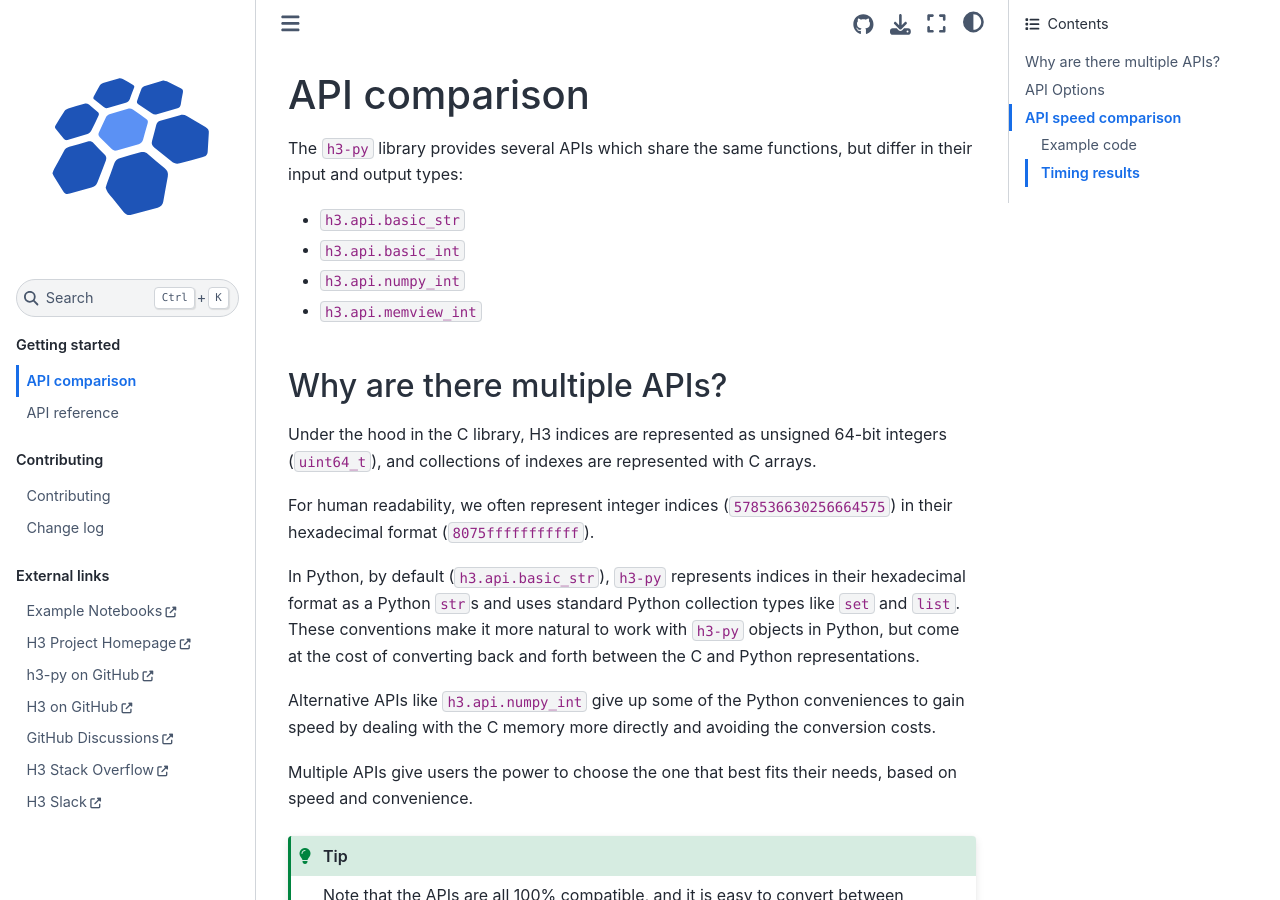
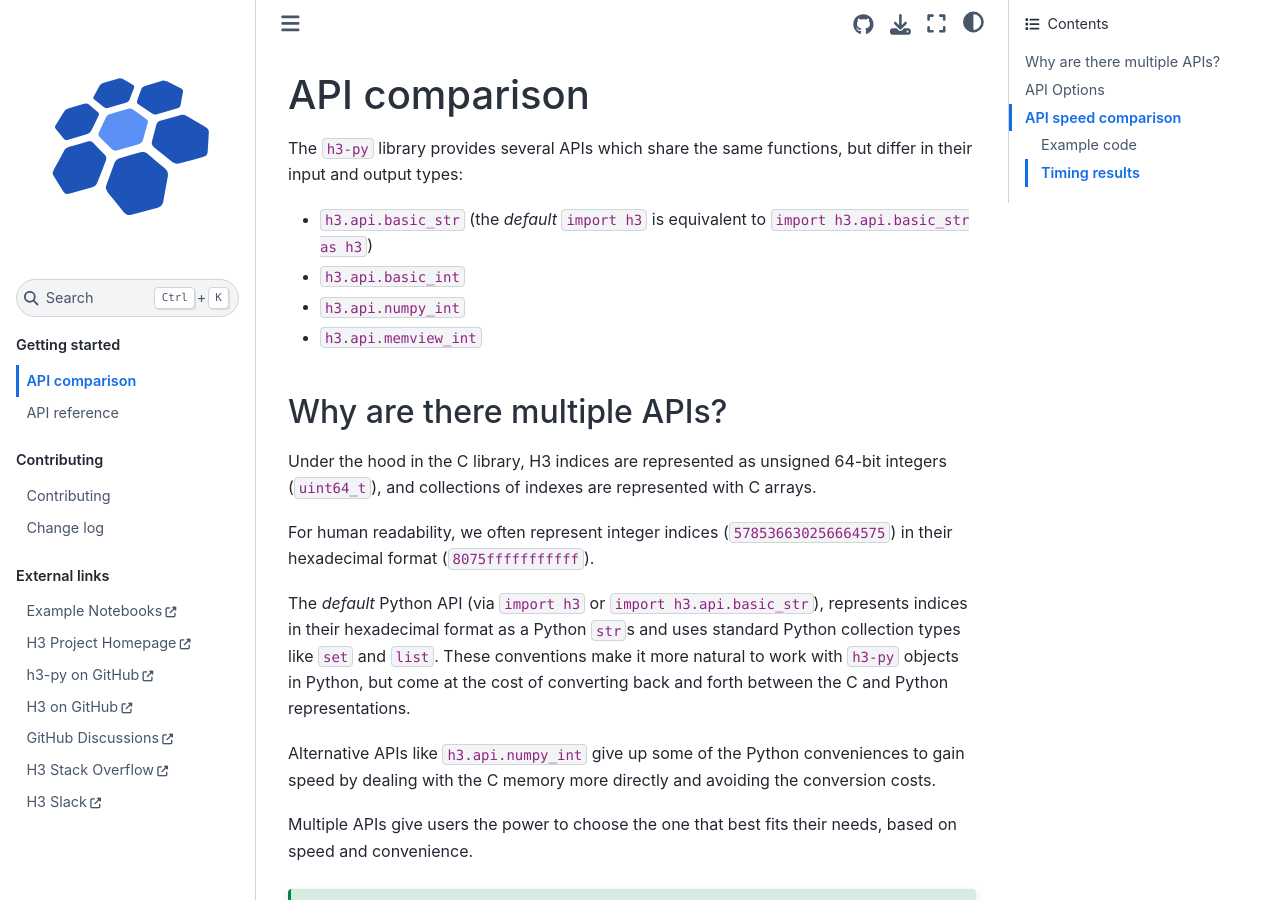
Before and after one commit to uber/h3-py, a Jupyter Book: the page built from docs/api_comparison.md, in a window 1280 px wide and 900 px high. Built offline with Jupyter Book 1.0.4 settings and Sphinx 7.4.7 and the Sphinx Book theme 1.1.4, drawn with Linux system fonts in a browser that asks for light colours.

Commit message:
default api likes its str's

```diff
--- a/docs/api_comparison.md
+++ b/docs/api_comparison.md
@@ -3,7 +3,7 @@
 The `h3-py` library provides several APIs which share the same functions,
 but differ in their input and output types:
 
-- `h3.api.basic_str`
+- `h3.api.basic_str` (the *default* `import h3` is equivalent to `import h3.api.basic_str as h3`)
 - `h3.api.basic_int`
 - `h3.api.numpy_int`
 - `h3.api.memview_int`
@@ -21,7 +21,8 @@ For human readability, we often represent integer
 indices (`578536630256664575`) in their
 hexadecimal format (`8075fffffffffff`).
 
-In Python, by default (`h3.api.basic_str`), `h3-py` represents indices in their hexadecimal
+The *default* Python API (via `import h3` or `import h3.api.basic_str`),
+represents indices in their hexadecimal
 format as a Python `str`s and uses standard Python collection types like
 `set` and `list`. These conventions make it more natural to work with
 `h3-py` objects in Python, but come at the cost of converting back and forth
```
